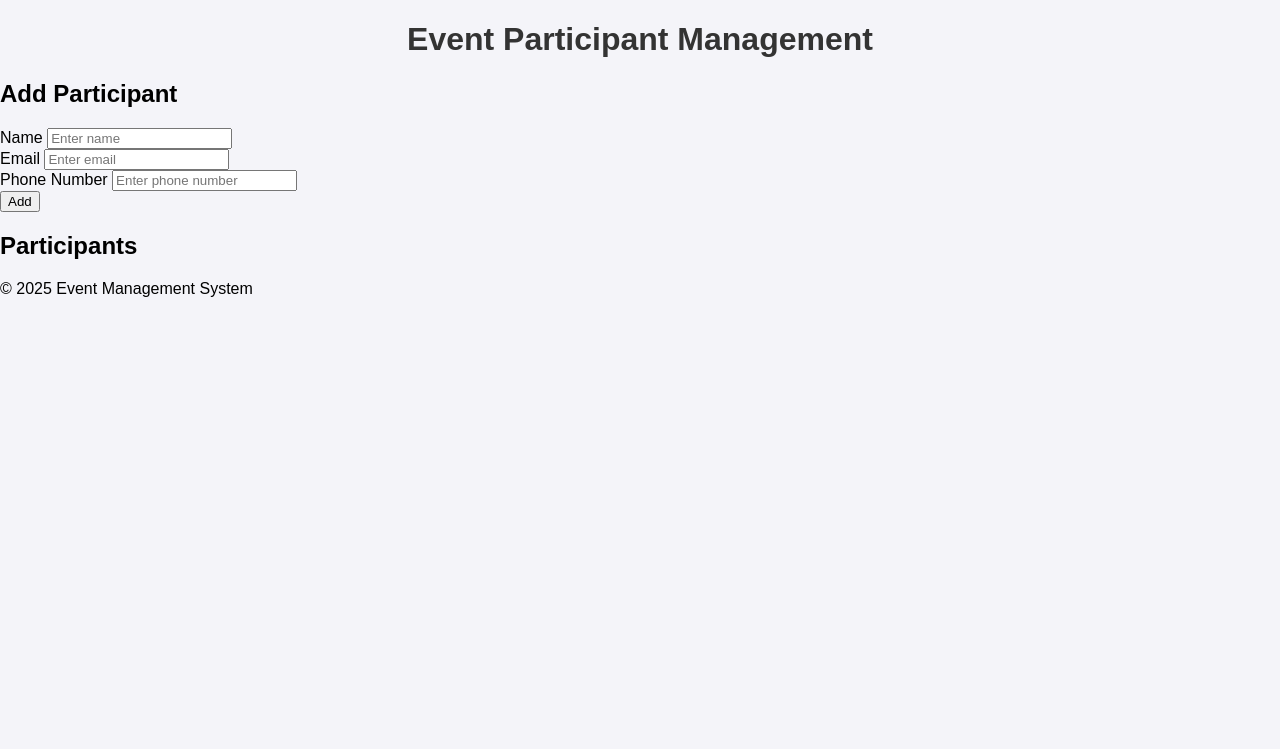
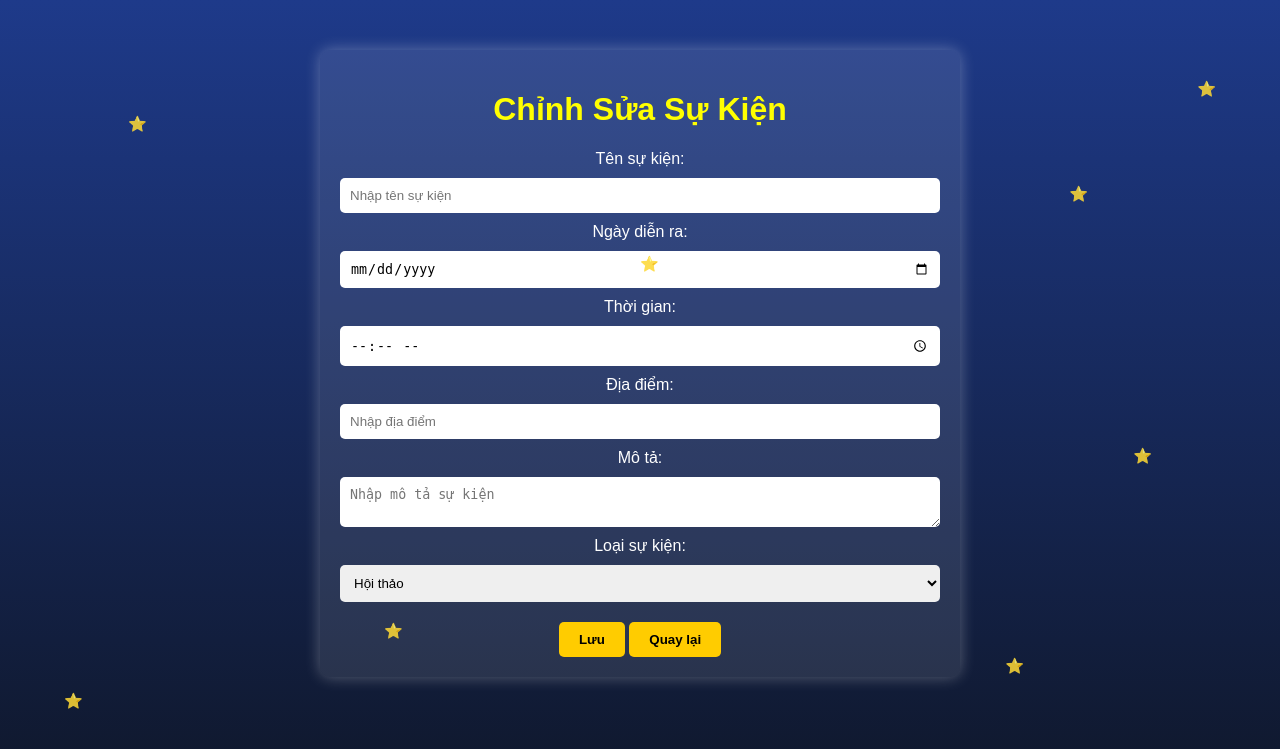
Before and after one commit to tinloc/demo, a Django app: page /event/index in a window 1280 px wide. Shown: the top 749 px of the page. Run offline with Django 5.2, Linux system fonts and the light colour scheme.

Commit message:
Up thêm trang

```diff
--- a/wedquanlysk/app/Templates/app/index.html
+++ b/wedquanlysk/app/Templates/app/index.html
@@ -1,50 +1,120 @@
 {% load static %}
-<!DOCTYPE html>
-<html lang="en">
-  <head>
-    <meta charset="UTF-8" />
-    <meta name="viewport" content="width=device-width, initial-scale=1.0" />
-    <title>Event Participant Management</title>
-    <script src="contact.js"></script>
-    <link rel="stylesheet" href="{% static 'app/CSS/index.css' %}">
-  </head>
-  <body>
-    <header>
-      <h1>Event Participant Management</h1>
-    </header>
-    <main>
-      <section class="form-section">
-        <h2>Add Participant</h2>
-        <form id="participantForm">
-          <div class="form-group">
-            <label for="name">Name</label>
-            <input type="text" id="name" placeholder="Enter name" required />
-          </div>
-          <div class="form-group">
-            <label for="email">Email</label>
-            <input type="email" id="email" placeholder="Enter email" required />
-          </div>
-          <div class="form-group">
-            <label for="phone">Phone Number</label>
-            <input
-              type="tel"
-              id="phone"
-              placeholder="Enter phone number"
-              required
-            />
-          </div>
-          <button type="submit" class="btn">Add</button>
-        </form>
-      </section>
+<html lang="vi">
+<head>
+    <meta charset="UTF-8">
+    <meta name="viewport" content="width=device-width, initial-scale=1.0">
+    <title>Chỉnh Sửa Sự Kiện</title>
+    <style>
+        body {
+            font-family: 'Poppins', sans-serif;
+            margin: 0;
+            padding: 0;
+            background: linear-gradient(to bottom, #1E3A8A, #0F172A);
+            text-align: center;
+            color: white;
+            position: relative;
+            overflow: hidden;
+        }
+        .container {
+            max-width: 600px;
+            margin: 50px auto;
+            background: rgba(255, 255, 255, 0.1);
+            padding: 20px;
+            border-radius: 10px;
+            box-shadow: 0 0 15px rgba(255, 255, 255, 0.3);
+        }
+        h1 {
+            color: yellow;
+        }
+        label, input, textarea, select {
+            display: block;
+            width: 100%;
+            margin-top: 10px;
+        }
+        input, textarea, select {
+            padding: 10px;
+            border-radius: 5px;
+            border: none;
+        }
+        .btn {
+            display: inline-block;
+            margin-top: 20px;
+            padding: 10px 20px;
+            background: #ffcc00;
+            color: black;
+            font-weight: bold;
+            border: none;
+            border-radius: 5px;
+            cursor: pointer;
+        }
+        .btn:hover {
+            background: #ffaa00;
+        }
+        .floating-star {
+            position: absolute;
+            color: yellow;
+            font-size: 15px;
+            animation: floatStar 3s infinite ease-in-out;
+        }
+        @keyframes floatStar {
+            0% { transform: translateY(0); opacity: 0.8; }
+            50% { transform: translateY(-15px); opacity: 1; }
+            100% { transform: translateY(0); opacity: 0.8; }
+        }
+        .star1 { top: 10%; left: 10%; }
+        .star2 { top: 20%; right: 15%; }
+        .star3 { bottom: 15%; left: 30%; }
+        .star4 { bottom: 10%; right: 20%; }
+        .star5 { top: 30%; left: 50%; }
+        .star6 { bottom: 40%; right: 10%; }
+        .star7 { top: 5%; right: 5%; }
+        .star8 { bottom: 5%; left: 5%; }
+    </style>
+</head>
+<body>
+    <div class="container">
+        <h1>Chỉnh Sửa Sự Kiện</h1>
+        <label for="eventName">Tên sự kiện:</label>
+        <input type="text" id="eventName" placeholder="Nhập tên sự kiện">
 
-      <section class="list-section">
-        <h2>Participants</h2>
-        <div id="participantList" class="participant-list"></div>
-      </section>
-    </main>
-    <footer>
-      <p>&copy; 2025 Event Management System</p>
-    </footer>
-    <script src="script.js"></script>
-  </body>
+        <label for="eventDate">Ngày diễn ra:</label>
+        <input type="date" id="eventDate">
+
+        <label for="eventTime">Thời gian:</label>
+        <input type="time" id="eventTime">
+
+        <label for="eventLocation">Địa điểm:</label>
+        <input type="text" id="eventLocation" placeholder="Nhập địa điểm">
+
+        <label for="eventDescription">Mô tả:</label>
+        <textarea id="eventDescription" placeholder="Nhập mô tả sự kiện"></textarea>
+
+        <label for="eventType">Loại sự kiện:</label>
+        <select id="eventType">
+            <option value="hội thảo">Hội thảo</option>
+            <option value="hội nghị">Hội nghị</option>
+            <option value="buổi biểu diễn">Buổi biểu diễn</option>
+            <option value="khác">Khác</option>
+        </select>
+
+        <button class="btn" onclick="saveEvent()">Lưu</button>
+        <button class="btn" onclick="goBack()">Quay lại</button>
+    </div>
+    <div class="floating-star star1">⭐</div>
+    <div class="floating-star star2">⭐</div>
+    <div class="floating-star star3">⭐</div>
+    <div class="floating-star star4">⭐</div>
+    <div class="floating-star star5">⭐</div>
+    <div class="floating-star star6">⭐</div>
+    <div class="floating-star star7">⭐</div>
+    <div class="floating-star star8">⭐</div>
+    <script>
+        function saveEvent() {
+            alert("Sự kiện đã được lưu thành công!");
+        }
+        function goBack() {
+            window.location.href = 'index.html';
+        }
+    </script>
+</body>
 </html>
```
